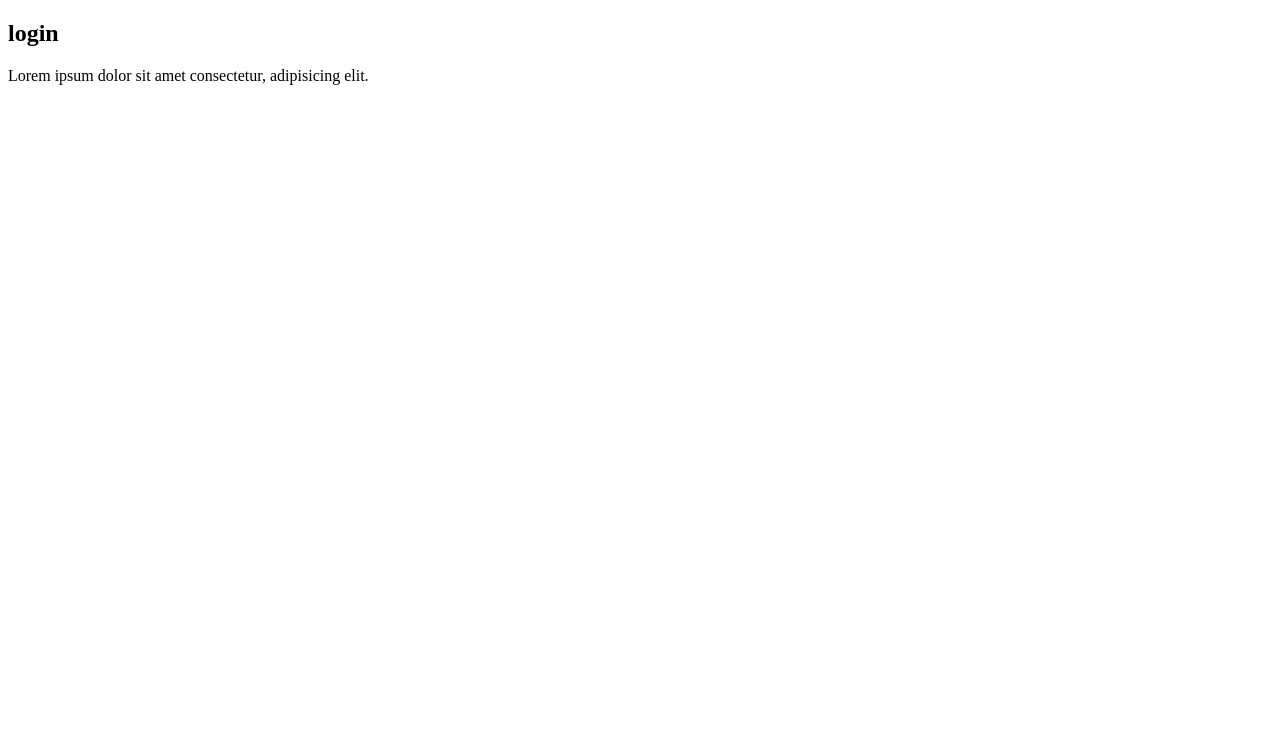
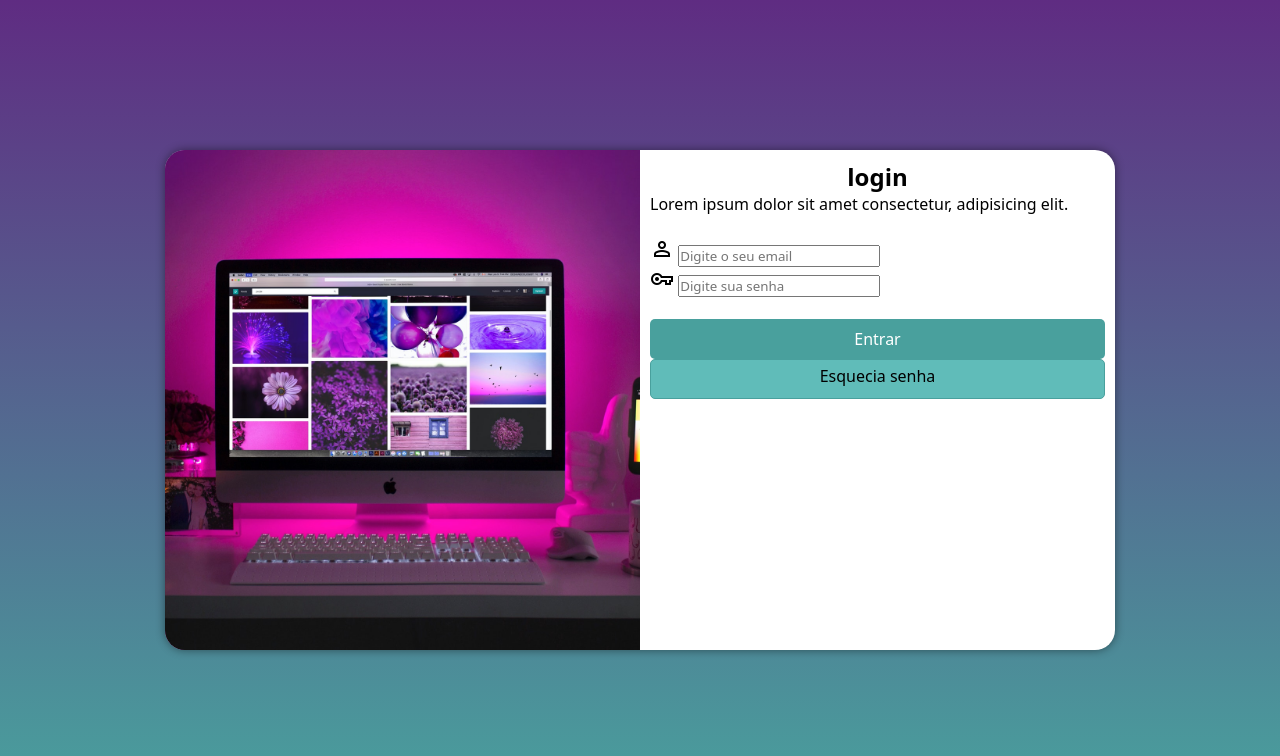
Before and after one commit to felipespisso10-beep/projeto-login, a plain HTML site: page index.html in a window 1280 px wide. Drawn offline with nearby package versions, Linux system fonts and the light colour scheme.

Commit message:
atualizacoes

```diff
--- /dev/null
+++ b/estilos/media-query.css
@@ -0,0 +1,40 @@
+@charset "UTF-8";
+
+@media screen and (min-width: 768px) and (max-width: 992px) {
+
+    section#login {
+        width: 80vw;
+    }
+
+    section#login > div#imagem {
+        float: left;
+        width: 30%;
+        height: 100%;
+        background-position: center;
+    }
+
+    section#login > div#formulario {
+        float: right;
+        width: 70%;
+    }
+}
+
+@media screen and (min-width: 992px) {
+
+    section#login {
+        width: 950px;
+    }
+
+    section#login > div#imagem {
+        float: left;
+        width: 50%;
+        height: 100%;
+        background-position: center;
+    }
+
+    section#login > div#formulario {
+        float: right;
+        width: 50%;
+    }
+
+}
--- a/estilos/style.css
+++ b/estilos/style.css
@@ -1 +1,84 @@
 @charset "UTF-8";
+
+* {
+    font-family: system-ui, -apple-system, BlinkMacSystemFont, 'Segoe UI', Roboto, Oxygen, Ubuntu, Cantarell, 'Open Sans', 'Helvetica Neue', sans-serif;
+    padding: 0px;
+    margin: 0px;
+    box-sizing: border-box;
+}
+
+body, html {
+    background-image: linear-gradient(to top, #49a09d, #5f2c82);
+    height: 100vh;
+    width: 100vw;
+}
+
+main {
+    position: relative;
+    height: 100vh;
+    width: 100vw;
+}
+
+section#login {
+    position: absolute;
+    top: 50%;
+    left: 50%;
+    transform: translate(-50%, -50%);
+    overflow: hidden;
+
+    background-color: white;
+    width: 250px;
+    height: 500px;
+    border-radius: 20px;
+    box-shadow: 0px 0px 10px rgba(0, 0, 0, 0.453);
+}
+
+section#login > div#imagem {
+    display: block;
+    background: #5f2c82 url(../imagens/back-pc.jpg) no-repeat;
+    background-size: cover;
+    background-position: left bottom;
+    height: 200px;
+}
+
+section#login > div#formulario {
+    display: block;
+    padding: 10px;
+}
+
+section#login > div#formulario > h1 {
+    text-align: center;
+}
+
+#botao {
+    display: block;
+    text-align: center;
+    font-size: 1em;
+    width: 100%;
+    height: 40px;
+    background-color: #49a09d;
+    color: white;
+    border: none;
+    border-radius: 5px;
+    cursor: pointer;
+}
+
+#botao:hover {
+    background-color: #1d6a67;
+}
+
+#botao2 {
+    display: block;
+    font-size: 1em;
+    text-align: center;
+    width: 100%;
+    height: 40px;
+    padding-top: 5px;
+    background-color: #60bcb9;
+    color: rgb(0, 0, 0);
+    border: none;
+    border-radius: 5px;
+    cursor: pointer;
+    text-decoration: none;
+    border: 1px solid #49a09d;
+}
--- a/index.html
+++ b/index.html
@@ -4,7 +4,9 @@
     <meta charset="UTF-8">
     <meta name="viewport" content="width=device-width, initial-scale=1.0">
     <title>login</title>
+    <link href="https://fonts.googleapis.com/css2?family=Material+Symbols+Outlined" rel="stylesheet" />
     <link rel="stylesheet" href="estilos/style.css">
+    <link rel="stylesheet" href="estilos/media-query.css">
 </head>
 <body>
     <main>
@@ -14,9 +16,25 @@
             </div>
             <div id="formulario">
                 <h1>login</h1>
-                <p>Lorem ipsum dolor sit amet consectetur, adipisicing elit.</p>
+                <p>Lorem ipsum dolor sit amet consectetur, adipisicing elit.</p> <br>
                 <form action="login.php" method="post">
+                    <div class="campo">
+                        <span class="material-symbols-outlined">
+person
+</span>
+                        <input type="email" name="ilogin" id="ilogin" placeholder="Digite o seu email" required maxlength="30">
+                        <label for="ilogin"></label>
+                    </div>
+                    <div class="campo">
+                        <span class="material-symbols-outlined">
+vpn_key
+</span>
+                        <input type="password" name="senha" id="isenha" placeholder="Digite sua senha" required minlength="8" maxlength="20"> <br>
+                            <label for="isenha"></label><br>
 
+                        <input type="submit" value="Entrar" id="botao">
+                        <a href="#" id="botao2">Esquecia senha</a> <br>
+                    </div>
                 </form>
             </div>
         </section>
```
